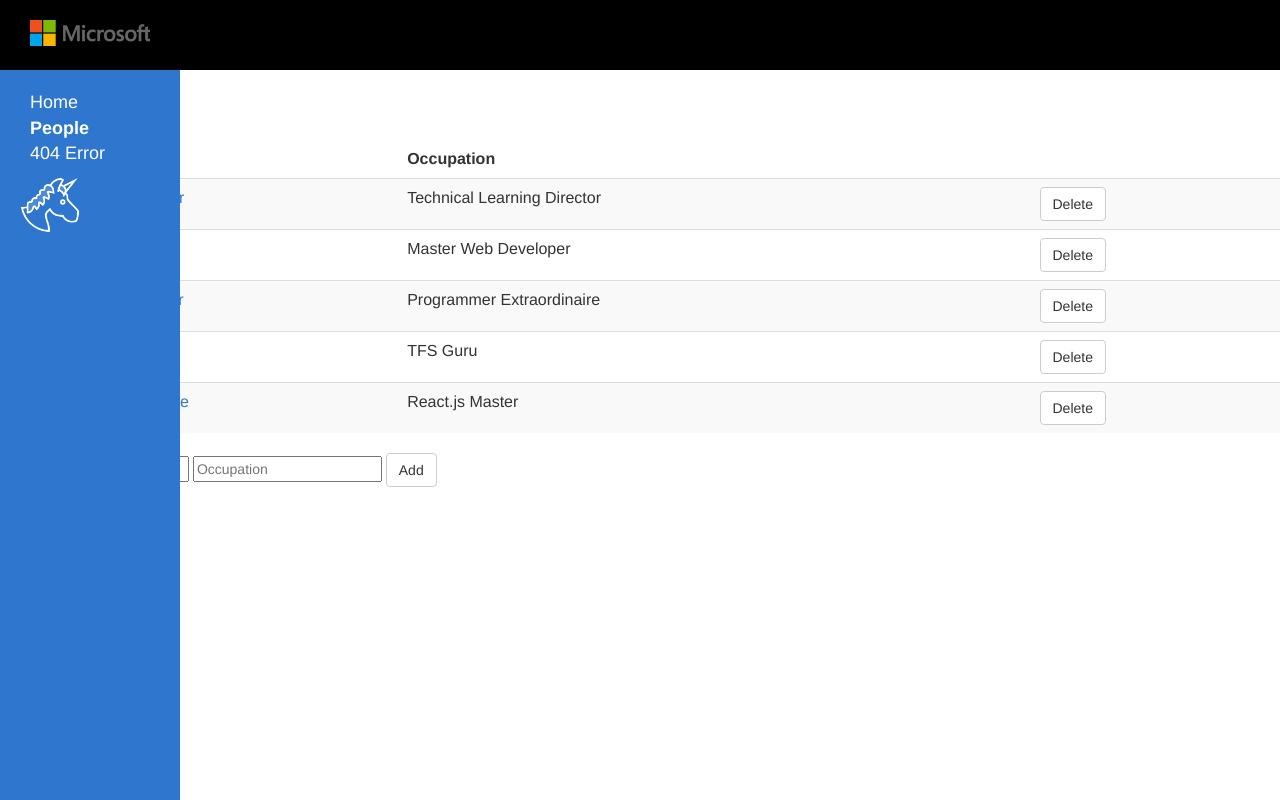
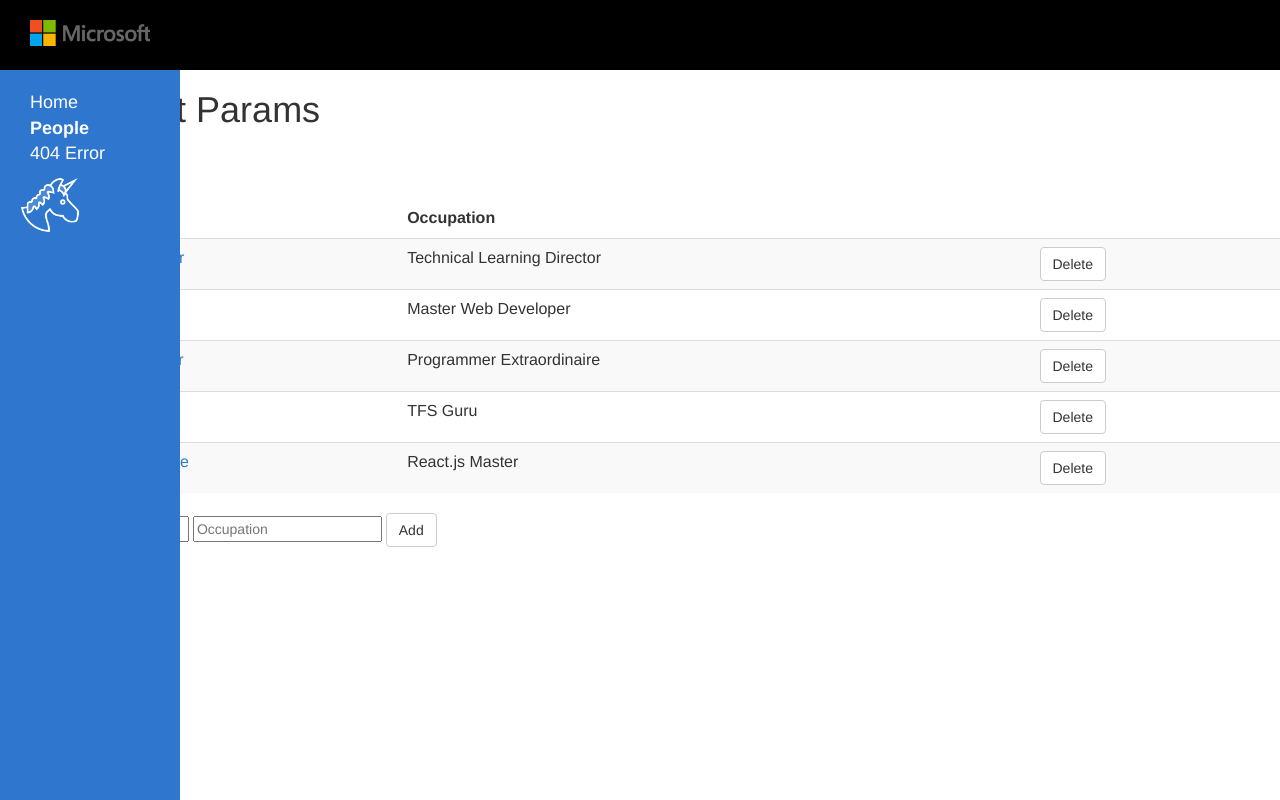
Before and after one commit to dstarr/ms-tt, a React app: page /people in a window 1280 px wide. Built offline with nearby package versions, Linux system fonts and the light colour scheme.

Commit message:
Final solution to the demo

```diff
--- a/src/App.js
+++ b/src/App.js
@@ -7,7 +7,7 @@ import PageNotFound from './components/PageNotFound';
 import Unicorn from './components/unicorn/Unicorn';
 import PeopleContainer from './components/people/PeopleContainer';
 import PersonContainer from './components/people/PersonContainer';
-
+import Hello from './Hello';
 
 const App = () => {
 
@@ -18,11 +18,15 @@ const App = () => {
                 <Sidebar/>
                 <div className={'rightContentContainer'}>
 
+                    <Hello message='Hello React Params' />
+
                     <Switch>
                         <Route path='/' component={Home} exact/>
-                        <Route path='/people/:id/:name/:occupation' component={PersonContainer} />
-                        <Route path='/people' component={PeopleContainer} />
                         <Route path={'/unicorn'} component={Unicorn}/>
+
+                        <Route path='/people/:id/:name/:occupation' component={PersonContainer}/>
+                        <Route path='/people' component={PeopleContainer}/>
+
                         <Route component={PageNotFound}/>
                     </Switch>
 
--- /dev/null
+++ b/src/Hello.js
@@ -0,0 +1,22 @@
+import React from 'react';
+import PropTypes from 'prop-types';
+
+const Hello = (props) => {
+
+
+    let message = props.message;
+    if(message === undefined)
+        message = "Hello React";
+
+    return (
+        <h1>
+            {message}
+        </h1>
+    );
+};
+
+Hello.propTypes = {
+    message: PropTypes.string
+};
+
+export default Hello;
--- a/src/components/PageNotFound.js
+++ b/src/components/PageNotFound.js
@@ -1,24 +1,19 @@
 import React from 'react';
-import PropTypes from 'prop-types';
 
-const PageNotFound = (props) => {
+const PageNotFound = () => {
 
-    const style404 = {
+const style404 = {
         fontSize: 72,
         fontWeight: 'bold'
     };
 
     return (
         <div style={{textAlign:'center' }}>
-            <h1>Page not found</h1>
+            <h1>Page not Found</h1>
             <div style={style404}>404</div>
             <img src={'/assets/404lost.jpg'} />
         </div>
     );
 };
 
-PageNotFound.propTypes = {
-    text: PropTypes.string
-};
-
 export default PageNotFound;
```
